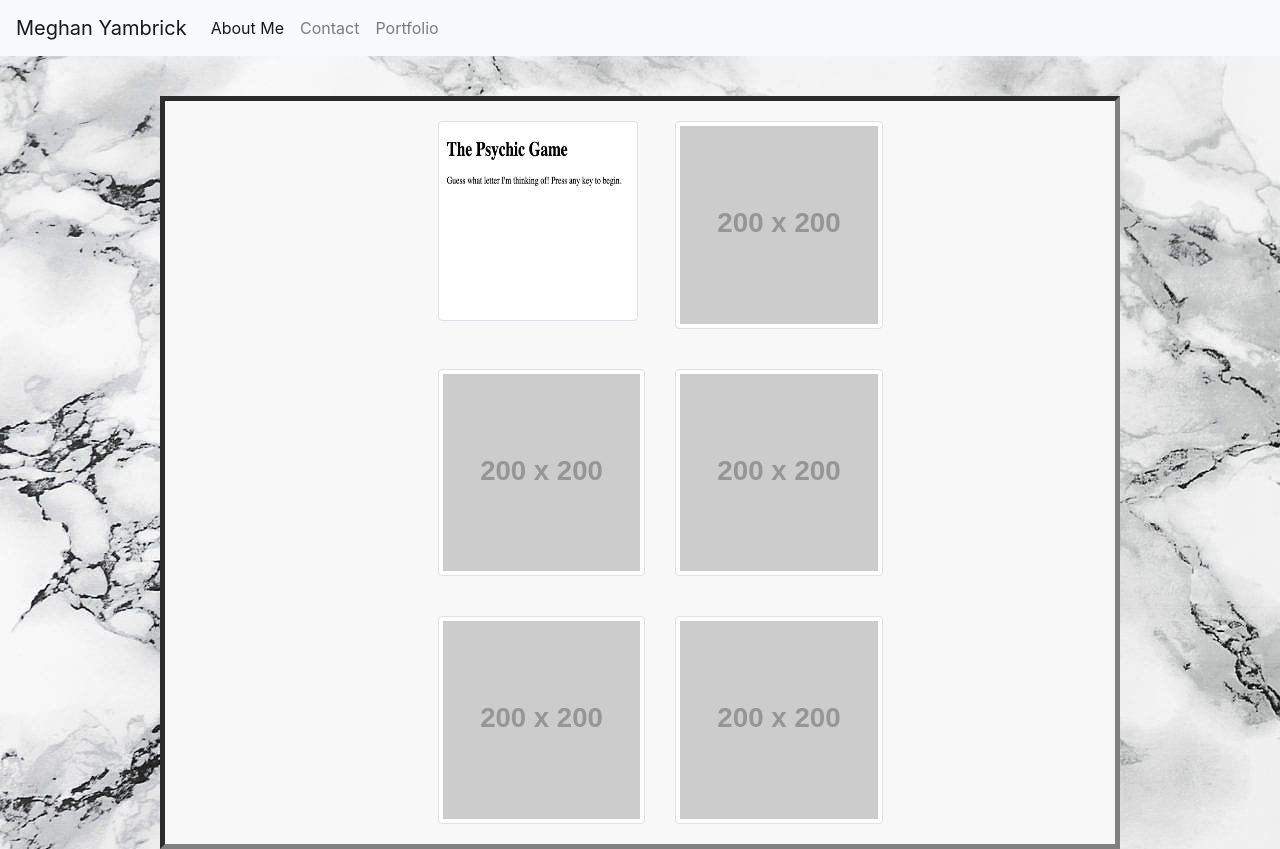
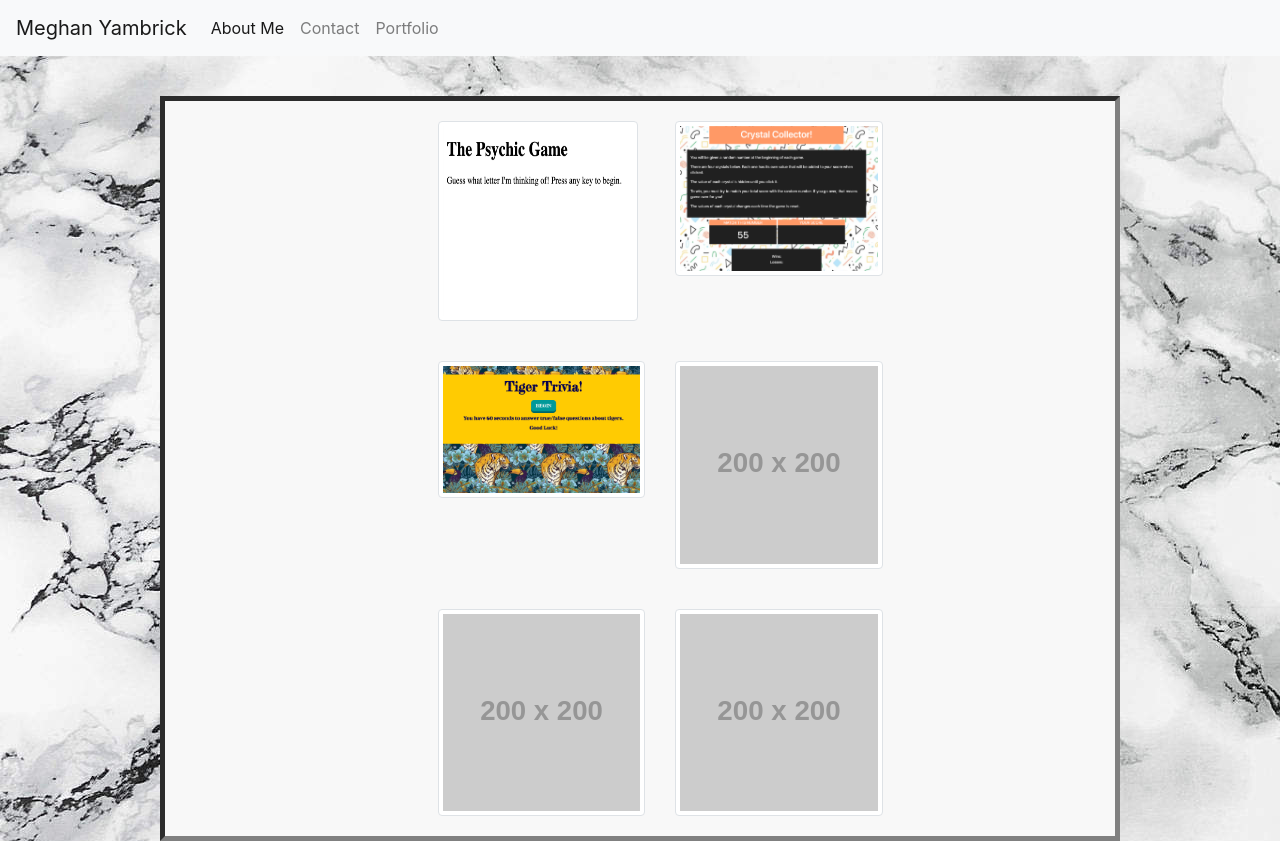
Before and after one commit to meg-yam/Bootstrap-Portfolio, a plain HTML site: page portfolio.html in a window 1280 px wide. Drawn offline with nearby package versions, Linux system fonts and the light colour scheme; placeholder pictures from the web are drawn by us.

Commit message:
Added to Portfolio

```diff
--- a/portfolio.html
+++ b/portfolio.html
@@ -62,14 +62,14 @@
                 </div>
 
                 <div class="col-3">
-                        <img class="img img-thumbnail" src="http://placehold.it/200x200">
+                       <a href="https://meg-yam.github.io/unit-4-game/"><img class="img img-thumbnail" src="img/crystal-game.png"></a>
                 </div>
             </div>
 
             <div class="row">
                 <div class="col-3"></div>
                 <div class="col-3">
-                    <img class="img img-thumbnail" src="http://placehold.it/200x200">
+                    <img class="img img-thumbnail" src="img/tiger-trivia.png">
                 </div>
 
                 <div class="col-3">
```
Also changed, not shown: img/crystal-game.png (added), img/tiger-trivia.png (added), 2 other files.
